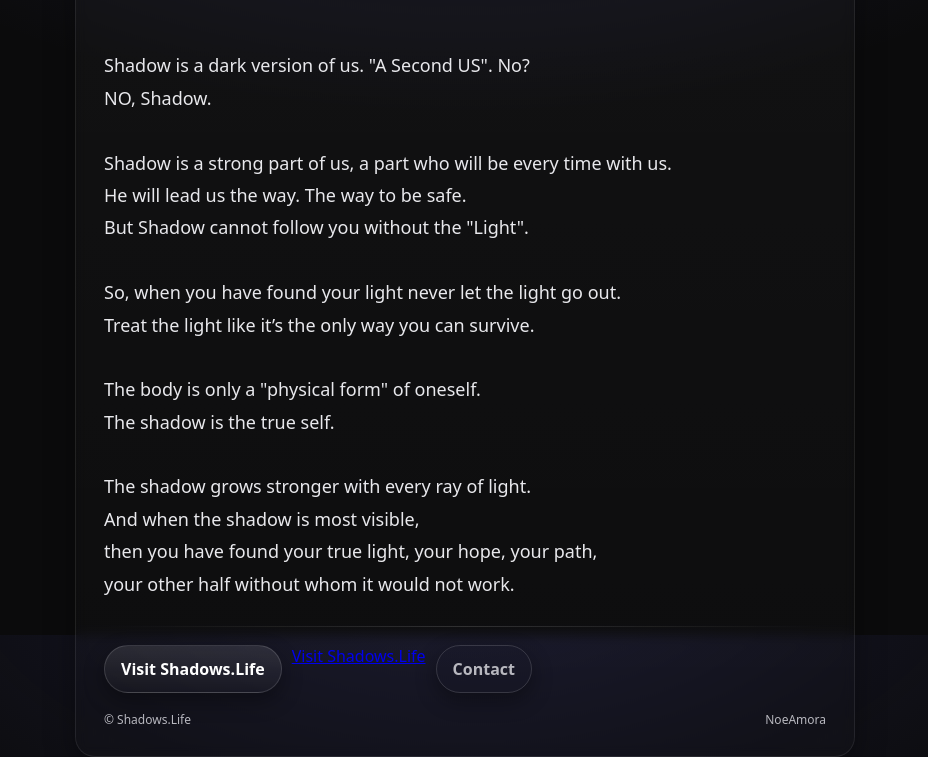
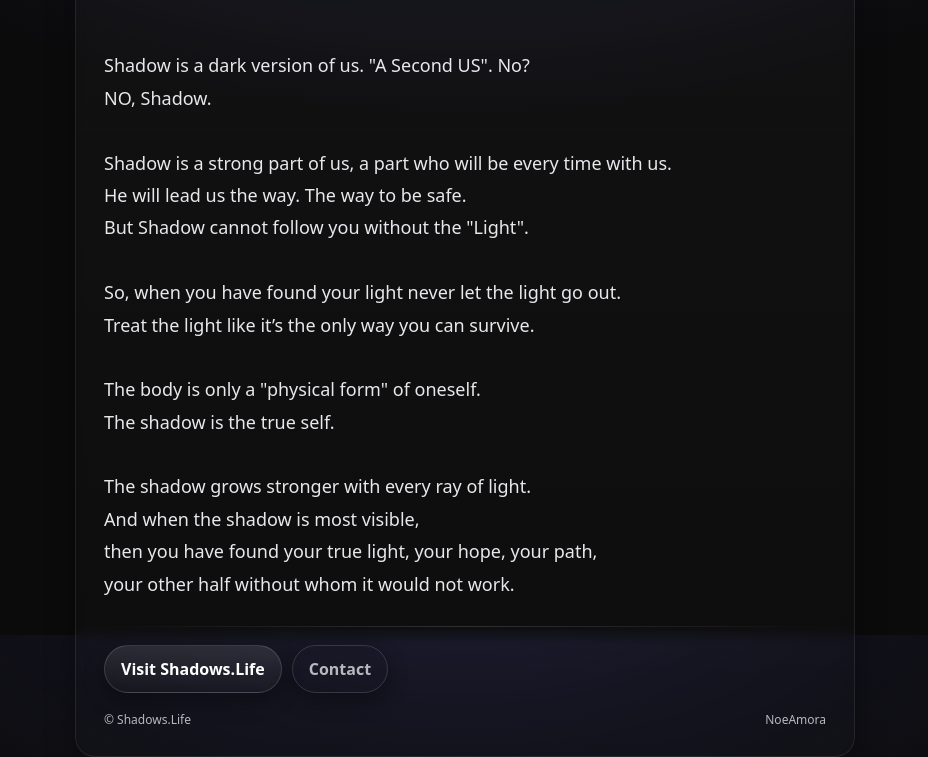
Before and after one commit to NoeAmora/Shadow-Light, a plain HTML site: page index.html in a window 1280 px wide. Shown: the part 165-922 px from the top of the page, without its empty margins (175-1103 px from the left). Drawn offline with Linux system fonts and the light colour scheme.

Commit message:
Update index.html

```diff
--- a/index.html
+++ b/index.html
@@ -158,12 +158,9 @@ your other half without whom it would not work.
 
     <div class="btns">
       <!-- Primary link (you can change the href) -->
-      <a class="btn" href="https://shadows.life/" target="_blank" rel="noopener">Visit Shadows.Life</a>
+      <a class="btn" href="https://www.instagram.com/zenityleaf/" target="_blank" rel="noopener">Visit Shadows.Life</a>
       <!-- Secondary link (placeholder you can edit) -->
-      <a href="https://www.instagram.com/zenityleaf/" target="_blank" class="button">
-    Visit Shadows.Life
-</a>
-      <a class="btn ghost" href="mailto:contact@shadows.life">Contact</a>
+       <a class="btn ghost" href="mailto:contact@shadows.life">Contact</a>
     </div>
 
     <footer>
```
